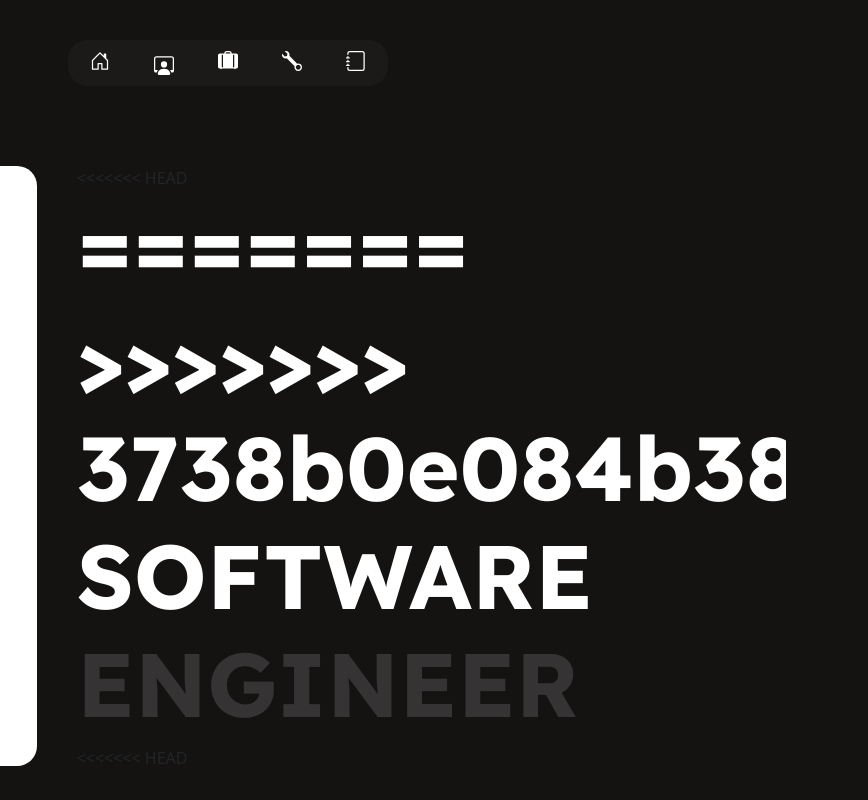
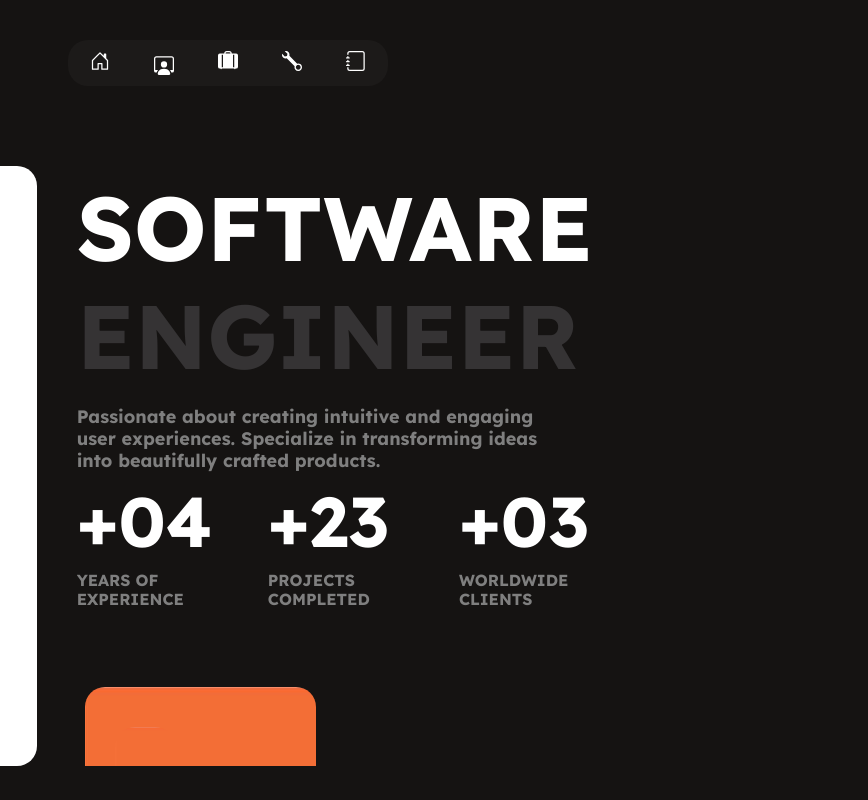
Before and after one commit to ghufran-haider/Portfolio, a plain HTML site: page index.html in a window 1280 px wide. Shown: the full height of the page, 412-1280 px from the left. Drawn offline with nearby package versions, Linux system fonts and the light colour scheme.

Commit message:
Add files via upload

```diff
--- a/index.html
+++ b/index.html
@@ -80,52 +80,51 @@
 
         <div class="sec1rightScroll">
             <div class="d-flex flex-column justify-content-start animate">
-<<<<<<< HEAD
                 <h1 class="nameFont sec1mainText">
-=======
+
                 <h1 class="nameFont" style="color: white; font-size: 90px; text-align: left;">
->>>>>>> 3738b0e084b381762ef8ed81f88992add78a8c25
+
                     SOFTWARE
                     <br>
                     <span style="color: #353334;">ENGINEER</span>
                 </h1>
-<<<<<<< HEAD
+
                 <h6 class="nameFont sec1mainsubheading" style="color: #7f7f7f; font-size: 18px; margin-right: 35%;">
-=======
+
                 <h6 class="nameFont" style="color: #7f7f7f; font-size: 18px; margin-right: 35%;">
->>>>>>> 3738b0e084b381762ef8ed81f88992add78a8c25
+
                     Passionate about creating intuitive and engaging user experiences. Specialize in transforming ideas into beautifully crafted products.
                 </h6>
 
                 <div class="d-flex justify-content-between experiencebox" style="width: 80%;">
                     <div>
                         <h1 class="nameFont experiencefontSize" style="color: white;">+04</h1>
-<<<<<<< HEAD
+
                         <h6 class="nameFont experiencesubfontSize" style="color: #7f7f7f; margin-right: 20%;">
-=======
+
                         <h6 class="nameFont" style="color: #7f7f7f; margin-right: 50%;">
->>>>>>> 3738b0e084b381762ef8ed81f88992add78a8c25
+
                             YEARS OF
                             EXPERIENCE
                         </h6>
                     </div>
                     <div>
                         <h1 class="nameFont experiencefontSize" style="color: white;">+23</h1>
-<<<<<<< HEAD
+
                         <h6 class="nameFont experiencesubfontSize" style="color: #7f7f7f; margin-right: 50%;">
-=======
+
                         <h6 class="nameFont" style="color: #7f7f7f; margin-right: 50%;">
->>>>>>> 3738b0e084b381762ef8ed81f88992add78a8c25
+
                             PROJECTS COMPLETED
                         </h6>
                     </div>
                     <div>
                         <h1 class="nameFont experiencefontSize" style="color: white;">+03</h1>
-<<<<<<< HEAD
+
                         <h6 class="nameFont experiencesubfontSize" style="color: #7f7f7f; margin-right: 50%;">
-=======
+
                         <h6 class="nameFont" style="color: #7f7f7f; margin-right: 50%;">
->>>>>>> 3738b0e084b381762ef8ed81f88992add78a8c25
+
                             WORLDWIDE CLIENTS
                         </h6>
                     </div>
@@ -134,11 +133,11 @@
             </div>
             <div class="">
               <div class="row sec2twoboxes d-flex" style="margin-top: 50px; padding: 20px;">
-<<<<<<< HEAD
+
                 <div class="col-sm-4 sec1box1 me-sm-2 d-flex flex-column mb-sm-0 mb-2">
-=======
+
                 <div class="col-sm-4 sec1box1 me-2 d-flex flex-column">
->>>>>>> 3738b0e084b381762ef8ed81f88992add78a8c25
+
                   <svg xmlns="http://www.w3.org/2000/svg" width="30" height="30" fill="white" class="bi bi-vector-pen" viewBox="0 0 16 16">
                     <path fill-rule="evenodd" d="M10.646.646a.5.5 0 0 1 .708 0l4 4a.5.5 0 0 1 0 .708l-1.902 1.902-.829 3.313a1.5 1.5 0 0 1-1.024 1.073L1.254 14.746 4.358 4.4A1.5 1.5 0 0 1 5.43 3.377l3.313-.828zm-1.8 2.908-3.173.793a.5.5 0 0 0-.358.342l-2.57 8.565 8.567-2.57a.5.5 0 0 0 .34-.357l.794-3.174-3.6-3.6z"/>
                     <path fill-rule="evenodd" d="M2.832 13.228 8 9a1 1 0 1 0-1-1l-4.228 5.168-.026.086z"/>
@@ -176,11 +175,11 @@
                     <span style="color: #353334;">PROJECTS</span>
                 </h1>
 
-<<<<<<< HEAD
+
                 <div class="d-flex justify-content-between px-3 py-3 recentProjectsdiv mx-2 mx-sm-0">
-=======
+
                 <div class="d-flex justify-content-between px-3 py-3 recentProjectsdiv">
->>>>>>> 3738b0e084b381762ef8ed81f88992add78a8c25
+
                   <div class="d-flex align-items-center">
                     <img src="./Images/thumbnail.jpg" class="recentProjectsImages" alt="">
                     <div style="margin-left: 10px;">
```
Also changed, not shown: Style.css (line endings or trailing spaces).
